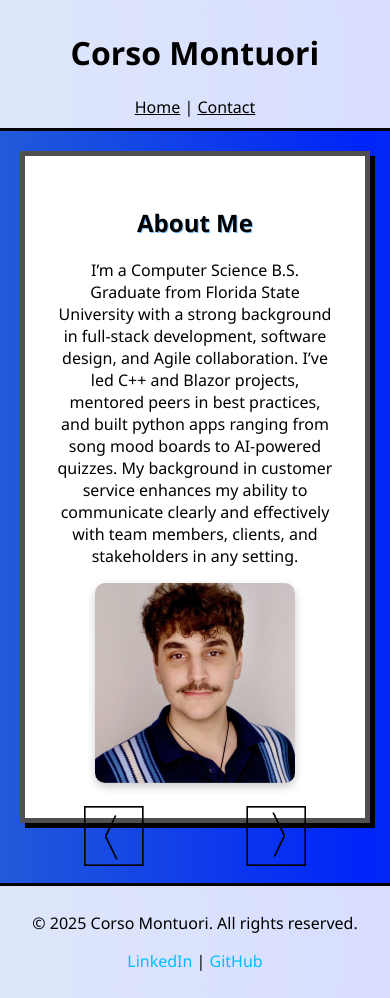
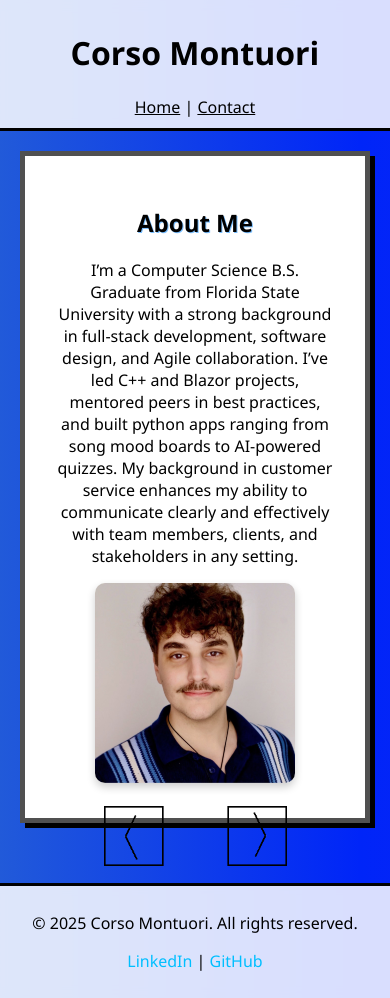
Before and after one commit to Corsionio/Portfolio, a React (Create React App) app: page / in a window 390 px wide. Built offline with nearby package versions, Linux system fonts and the light colour scheme; the HTML template or start-up script is replaced by a standard one.

Commit message:
change to gap on mobile

```diff
--- a/src/pages/HomeSlider.css
+++ b/src/pages/HomeSlider.css
@@ -71,10 +71,12 @@
   }
 
   .arrow.left {
-    left: 20%;
+    margin-top: 30px;
+    left: 25%;
   }
 
   .arrow.right {
-    right: 20%;
+    maring-top: 30px;
+    right: 25%;
   }
 }
```
